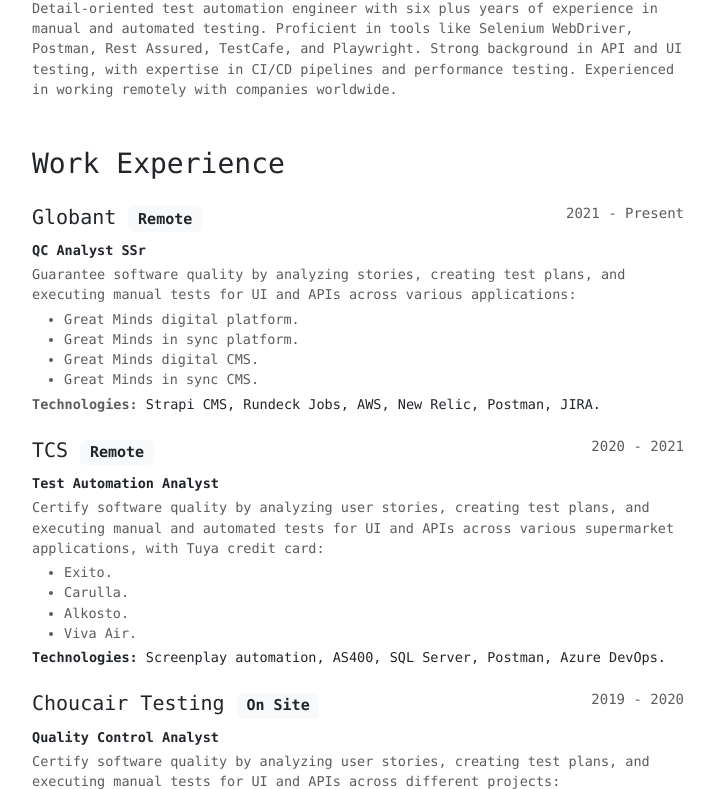
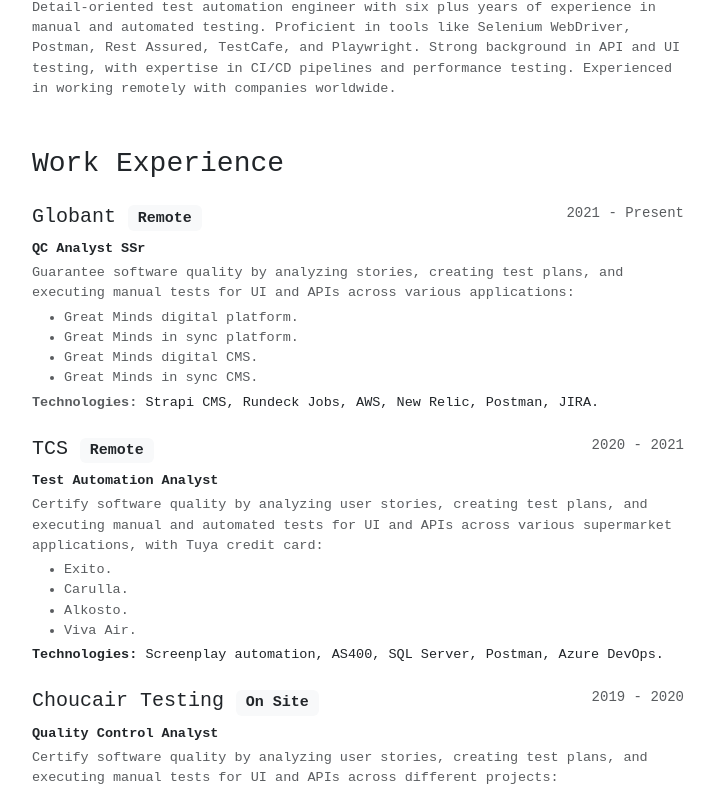
Before and after one commit to Carverok/Carverok.github.io, a plain HTML site: page index.html in a window 1280 px wide. Shown: the part 301-1090 px from the top of the page, without its empty margins (282-997 px from the left). Drawn offline with nearby package versions, Linux system fonts and the light colour scheme.

Commit message:
Update cv content

```diff
--- a/css/styles.css
+++ b/css/styles.css
@@ -9,6 +9,7 @@
 
 .custom-font {
   font-size: 13.5px !important;
+  font-family: monospace !important;
 }
 
 .custom-city-font {
--- a/index.html
+++ b/index.html
@@ -16,7 +16,7 @@
   <title>Nayib Ayus</title>
 </head>
 
-<body class="container custom-padding custom-font font-monospace">
+<body class="container custom-padding custom-font">
   <section id="title">
     <div class="container mt-5">
       <div class="row align-items-center mb-4">
```
